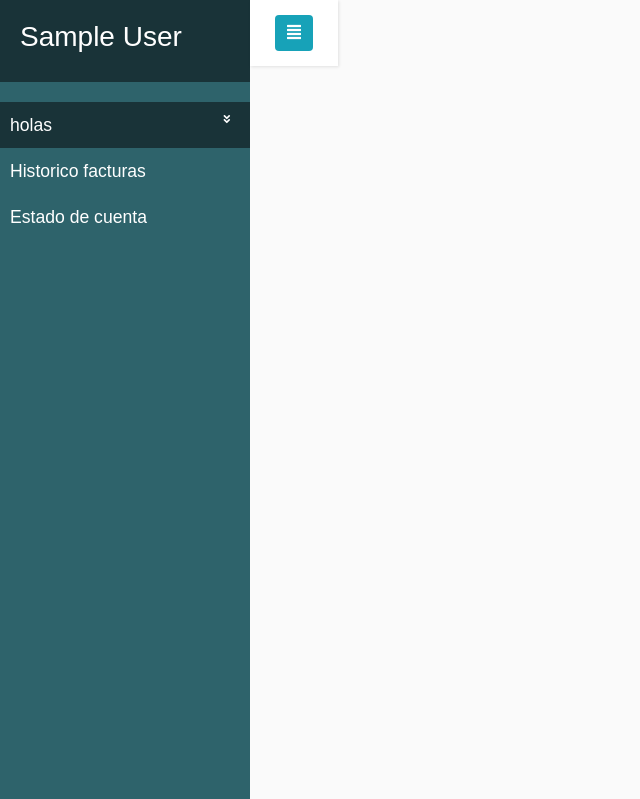
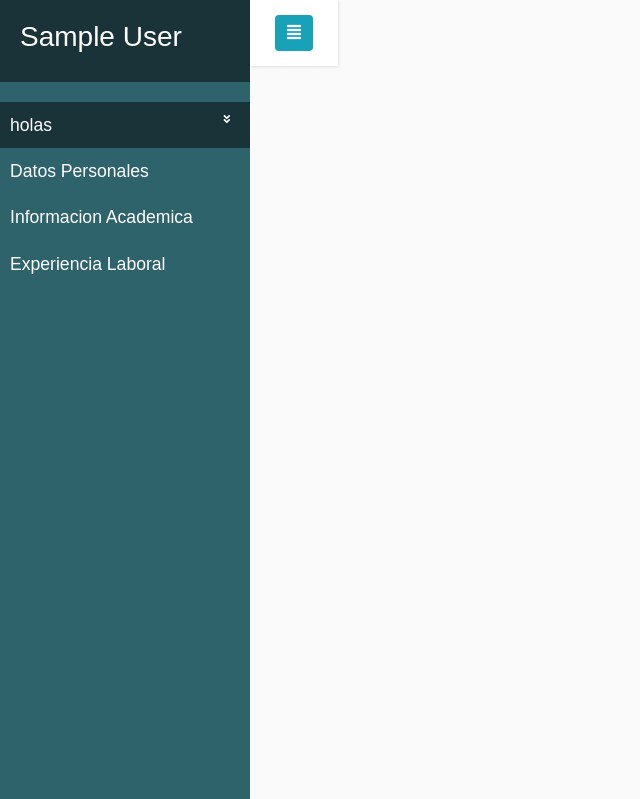
Before and after one commit to alextremo29/bolsa_empleo, a PHP site: page /dashboard_usuario.php in a window 1280 px wide. Shown: the top 799 px of the page, without its empty margins (0-640 px from the left). Run offline with PHP 8.4, Linux system fonts and the light colour scheme; the visitor is signed in with stand-in values (Sample User, id 1); some libraries are stand-ins or nearby versions.

Commit message:
agregando cambios al dashboard

```diff
--- a/dashboard_usuario.php
+++ b/dashboard_usuario.php
@@ -36,17 +36,20 @@
                                     cerrar
                                     </a>
                                     <form id="logout-form" action="#" method="POST" style="display: none;">
-                                        @csrf
+
                                     </form>
                                 </li>
                             </ul>
                         </li>
                         <li>
                             <a href="#">
-                                Historico facturas
+                                Datos Personales
                             </a>
                             <a href="#">
-                                Estado de cuenta
+                                Informacion Academica
+                            </a>
+                            <a href="#">
+                                Experiencia Laboral
                             </a>
                         </li>
                 </nav>
```
